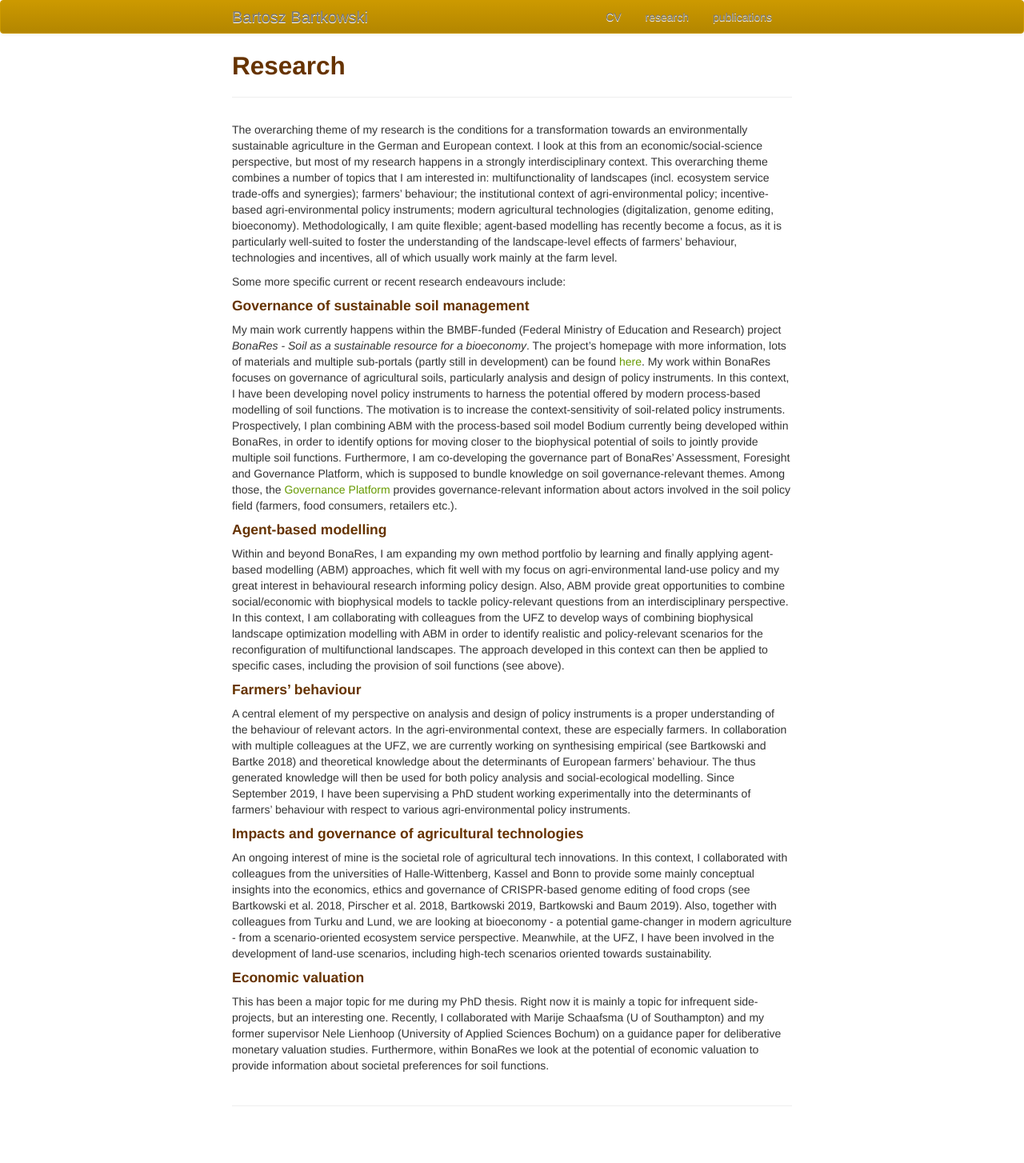
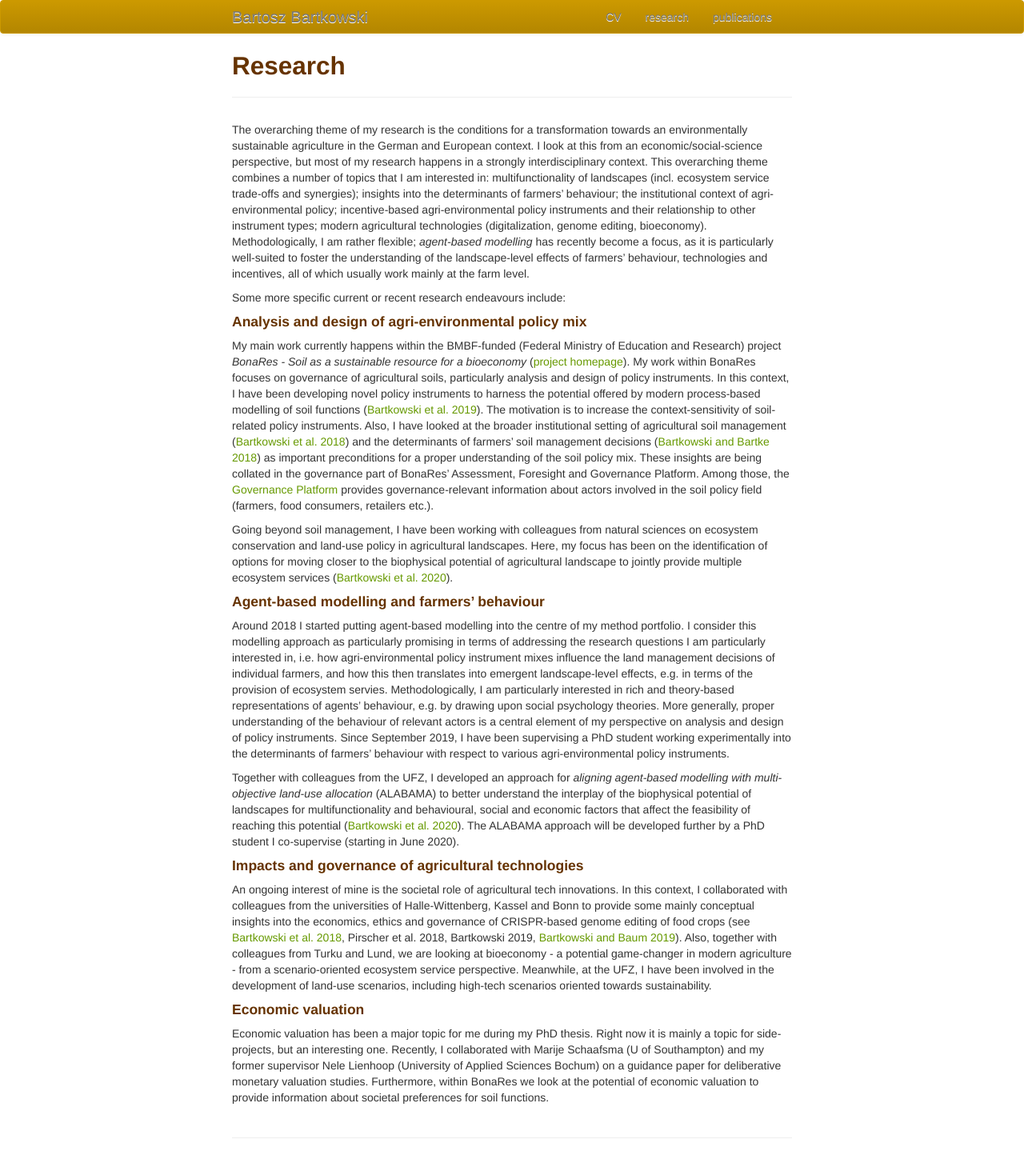
Before and after one commit to BartoszBartk/BartoszBartk.github.io, a Jekyll site: the page built from pages/research.md, in a window 1280 px wide. Shown: the whole page at 80% size. Built offline with Jekyll 4.4.1, drawn with Linux system fonts in a browser that asks for light colours; before the commit the page ends 1414 px from its top, so only the background shows below that.

Commit message:
update Research

```diff
--- a/pages/research.md
+++ b/pages/research.md
@@ -4,24 +4,25 @@ title: Research
 description: Current research activities
 ---
 
-The overarching theme of my research is the conditions for a transformation towards an environmentally sustainable agriculture in the German and European context. I look at this from an economic/social-science perspective, but most of my research happens in a strongly interdisciplinary context. This overarching theme combines a number of topics that I am interested in: multifunctionality of landscapes (incl. ecosystem service trade-offs and synergies); farmers' behaviour; the institutional context of agri-environmental policy; incentive-based agri-environmental policy instruments; modern agricultural technologies (digitalization, genome editing, bioeconomy). Methodologically, I am quite flexible; agent-based modelling has recently become a focus, as it is particularly well-suited to foster the understanding of the landscape-level effects of farmers' behaviour, technologies and incentives, all of which usually work mainly at the farm level.
+The overarching theme of my research is the conditions for a transformation towards an environmentally sustainable agriculture in the German and European context. I look at this from an economic/social-science perspective, but most of my research happens in a strongly interdisciplinary context. This overarching theme combines a number of topics that I am interested in: multifunctionality of landscapes (incl. ecosystem service trade-offs and synergies); insights into the determinants of farmers' behaviour; the institutional context of agri-environmental policy; incentive-based agri-environmental policy instruments and their relationship to other instrument types; modern agricultural technologies (digitalization, genome editing, bioeconomy). Methodologically, I am rather flexible; <i>agent-based modelling</i> has recently become a focus, as it is particularly well-suited to foster the understanding of the landscape-level effects of farmers' behaviour, technologies and incentives, all of which usually work mainly at the farm level.
 
 Some more specific current or recent research endeavours include:
 
-#### Governance of sustainable soil management
-My main work currently happens within the BMBF-funded (Federal Ministry of Education and Research) project <i>BonaRes - Soil as a sustainable resource for a bioeconomy</i>. The project's homepage with more information, lots of materials and multiple sub-portals (partly still in development) can be found <a href="https://www.bonares.de/">here</a>. My work within BonaRes focuses on governance of agricultural soils, particularly analysis and design of policy instruments. In this context, I have been developing novel policy instruments to harness the potential offered by modern process-based modelling of soil functions. The motivation is to increase the context-sensitivity of soil-related policy instruments. Prospectively, I plan combining ABM with the process-based soil model Bodium currently being developed within BonaRes, in order to identify options for moving closer to the biophysical potential of soils to jointly provide multiple soil functions. Furthermore, I am co-developing the governance part of BonaRes' Assessment, Foresight and Governance Platform, which is supposed to bundle knowledge on soil governance-relevant themes. Among those, the <a href="https://www.bonares.de/socioeconomics/governanceinstruments">Governance Platform</a> provides governance-relevant information about actors involved in the soil policy field (farmers, food consumers, retailers etc.).
+#### Analysis and design of agri-environmental policy mix
+My main work currently happens within the BMBF-funded (Federal Ministry of Education and Research) project <i>BonaRes - Soil as a sustainable resource for a bioeconomy</i> (<a href="https://www.bonares.de/">project homepage</a>). My work within BonaRes focuses on governance of agricultural soils, particularly analysis and design of policy instruments. In this context, I have been developing novel policy instruments to harness the potential offered by modern process-based modelling of soil functions (<a href="http://arxiv.org/abs/1908.08219">Bartkowski et al. 2019</a>). The motivation is to increase the context-sensitivity of soil-related policy instruments. Also, I have looked at the broader institutional setting of agricultural soil management (<a href="http://www.mdpi.com/2071-1050/10/7/2447">Bartkowski et al. 2018</a>) and the determinants of farmers' soil management decisions (<a href="http://www.mdpi.com/2071-1050/10/9/3179">Bartkowski and Bartke 2018</a>) as important preconditions for a proper understanding of the soil policy mix. These insights are being collated in the governance part of BonaRes' Assessment, Foresight and Governance Platform. Among those, the <a href="https://www.bonares.de/socioeconomics/governanceinstruments">Governance Platform</a> provides governance-relevant information about actors involved in the soil policy field (farmers, food consumers, retailers etc.).
 
-#### Agent-based modelling
-Within and beyond BonaRes, I am expanding my own method portfolio by learning and finally applying agent-based modelling (ABM) approaches, which fit well with my focus on agri-environmental land-use policy and my great interest in behavioural research informing policy design. Also, ABM provide great opportunities to combine social/economic with biophysical models to tackle policy-relevant questions from an interdisciplinary perspective. In this context, I am collaborating with colleagues from the UFZ to develop ways of combining biophysical landscape optimization modelling with ABM in order to identify realistic and policy-relevant scenarios for the reconfiguration of multifunctional landscapes. The approach developed in this context can then be applied to specific cases, including the provision of soil functions (see above).
+Going beyond soil management, I have been working with colleagues from natural sciences on ecosystem conservation and land-use policy in agricultural landscapes. Here, my focus has been on the identification of options for moving closer to the biophysical potential of agricultural landscape to jointly provide multiple ecosystem services (<a href="https://www.frontiersin.org/articles/10.3389/fenvs.2020.00103/abstract">Bartkowski et al. 2020</a>).
 
-#### Farmers' behaviour
-A central element of my perspective on analysis and design of policy instruments is a proper understanding of the behaviour of relevant actors. In the agri-environmental context, these are especially farmers. In collaboration with multiple colleagues at the UFZ, we are currently working on synthesising empirical (see Bartkowski and Bartke 2018) and theoretical knowledge about the determinants of European farmers' behaviour. The thus generated knowledge will then be used for both policy analysis and social-ecological modelling. Since September 2019, I have been supervising a PhD student working experimentally into the determinants of farmers' behaviour with respect to various agri-environmental policy instruments.
+#### Agent-based modelling and farmers' behaviour
+Around 2018 I started putting agent-based modelling into the centre of my method portfolio. I consider this modelling approach as particularly promising in terms of addressing the research questions I am particularly interested in, i.e. how agri-environmental policy instrument mixes influence the land management decisions of individual farmers, and how this then translates into emergent landscape-level effects, e.g. in terms of the provision of ecosystem servies. Methodologically, I am particularly interested in rich and theory-based representations of agents' behaviour, e.g. by drawing upon social psychology theories. More generally, proper understanding of the behaviour of relevant actors is a central element of my perspective on analysis and design of policy instruments. Since September 2019, I have been supervising a PhD student working experimentally into the determinants of farmers' behaviour with respect to various agri-environmental policy instruments.
+
+Together with colleagues from the UFZ, I developed an approach for <i>aligning agent-based modelling with multi-objective land-use allocation</i> (ALABAMA) to better understand the interplay of the biophysical potential of landscapes for multifunctionality and behavioural, social and economic factors that affect the feasibility of reaching this potential (<a href="https://www.frontiersin.org/articles/10.3389/fenvs.2020.00103/abstract">Bartkowski et al. 2020</a>). The ALABAMA approach will be developed further by a PhD student I co-supervise (starting in June 2020).
 
 #### Impacts and governance of agricultural technologies
-An ongoing interest of mine is the societal role of agricultural tech innovations. In this context, I collaborated with colleagues from the universities of Halle-Wittenberg, Kassel and Bonn to provide some mainly conceptual insights into the economics, ethics and governance of CRISPR-based genome editing of food crops (see Bartkowski et al. 2018, Pirscher et al. 2018, Bartkowski 2019, Bartkowski and Baum 2019). Also, together with colleagues from Turku and Lund, we are looking at bioeconomy - a potential game-changer in modern agriculture - from a scenario-oriented ecosystem service perspective. Meanwhile, at the UFZ, I have been involved in the development of land-use scenarios, including high-tech scenarios oriented towards sustainability.
+An ongoing interest of mine is the societal role of agricultural tech innovations. In this context, I collaborated with colleagues from the universities of Halle-Wittenberg, Kassel and Bonn to provide some mainly conceptual insights into the economics, ethics and governance of CRISPR-based genome editing of food crops (see <a href="http://www.sciencedirect.com/science/article/pii/S0016718518302215">Bartkowski et al. 2018</a>, Pirscher et al. 2018, Bartkowski 2019, <a href="https://www.frontiersin.org/articles/10.3389/fbioe.2019.00057/abstract">Bartkowski and Baum 2019</a>). Also, together with colleagues from Turku and Lund, we are looking at bioeconomy - a potential game-changer in modern agriculture - from a scenario-oriented ecosystem service perspective. Meanwhile, at the UFZ, I have been involved in the development of land-use scenarios, including high-tech scenarios oriented towards sustainability.
 
 #### Economic valuation
-This has been a major topic for me during my PhD thesis. Right now it is mainly a topic for infrequent side-projects, but an interesting one. Recently, I collaborated with Marije Schaafsma (U of Southampton) and my former supervisor Nele Lienhoop (University of Applied Sciences Bochum) on a guidance paper for deliberative monetary valuation studies. Furthermore, within BonaRes we look at the potential of economic valuation to provide information about societal preferences for soil functions.
+Economic valuation has been a major topic for me during my PhD thesis. Right now it is mainly a topic for side-projects, but an interesting one. Recently, I collaborated with Marije Schaafsma (U of Southampton) and my former supervisor Nele Lienhoop (University of Applied Sciences Bochum) on a guidance paper for deliberative monetary valuation studies. Furthermore, within BonaRes we look at the potential of economic valuation to provide information about societal preferences for soil functions.
 
 <!-- [click here for the most recent version of the paper]({{ BASE_PATH}}/pages/working_papers/sample-working-paper.pdf) -->
 
```
